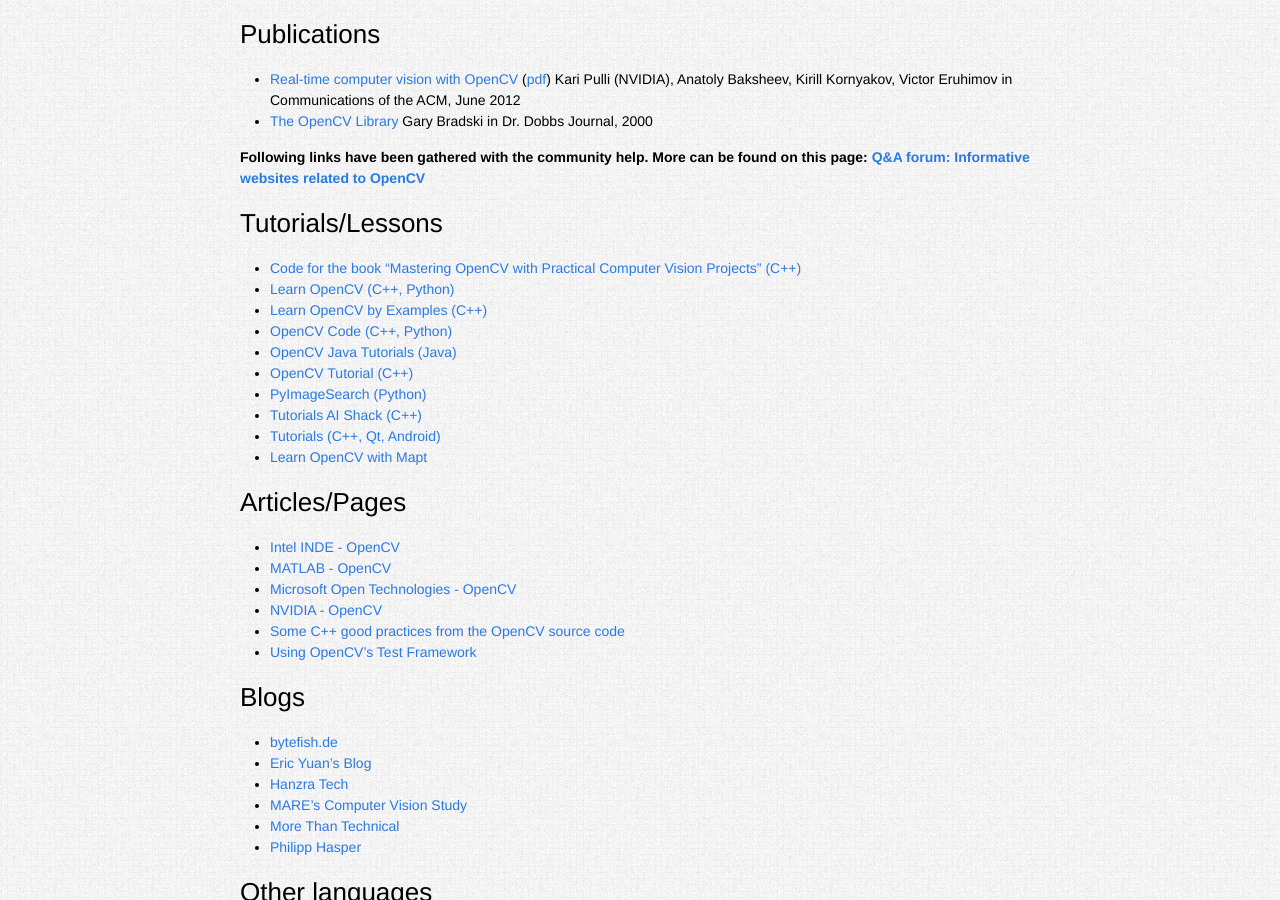
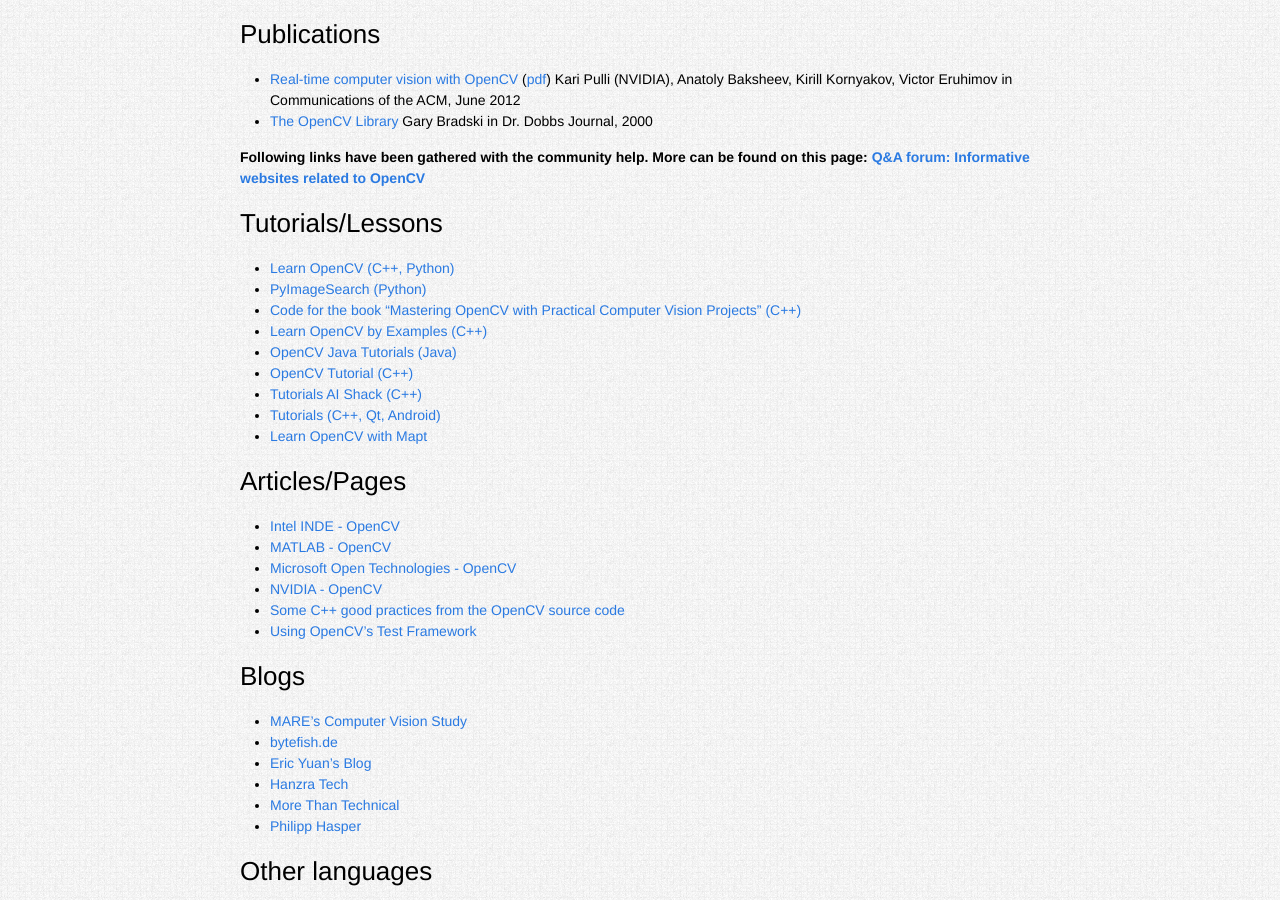
Before and after one commit to opencv-infrastructure/opencv.org, a Jekyll site: the page built from links.md, in a window 1280 px wide and 900 px high, scrolled down 202 px. Built offline with Jekyll 4.4.1, drawn with Linux system fonts in a browser that asks for light colours.

Commit message:
Update links.md

```diff
--- a/links.md
+++ b/links.md
@@ -16,13 +16,12 @@
 
 ### Tutorials/Lessons
 
+*   [Learn OpenCV (C++, Python)](http://www.learnopencv.com/)
+*   [PyImageSearch (Python)](http://www.pyimagesearch.com/)
 *   [Code for the book "Mastering OpenCV with Practical Computer Vision Projects" (C++)](https://github.com/MasteringOpenCV/code)
-*   [Learn OpenCV (C++, Python)](http://www.learnopencv.com/)
 *   [Learn OpenCV by Examples (C++)](http://opencvexamples.blogspot.com/p/table-of-contents.html)
-*   [OpenCV Code (C++, Python)](http://opencv-code.com/)
 *   [OpenCV Java Tutorials (Java)](http://opencv-java-tutorials.readthedocs.org/en/latest/)
 *   [OpenCV Tutorial (C++)](http://opencv-srf.blogspot.com/)
-*   [PyImageSearch (Python)](http://www.pyimagesearch.com/)
 *   [Tutorials AI Shack (C++)](http://aishack.in/tutorials/)
 *   [Tutorials (C++, Qt, Android)](http://amin-ahmadi.com/category/tutorials/opencv-tutorials/)
 *   [Learn OpenCV with Mapt](https://www.packtpub.com/mapt/search_results?query=OpenCV&ss_cck_field_available=Available,Early%20Access)
@@ -38,10 +37,10 @@
 
 ### Blogs
 
+*   [MARE's Computer Vision Study](http://study.marearts.com/)
 *   [bytefish.de](http://bytefish.de/tag/opencv/)
 *   [Eric Yuan's Blog](http://eric-yuan.me/category/opencv/)
 *   [Hanzra Tech](http://hanzratech.in/categories/opencv/)
-*   [MARE's Computer Vision Study](http://study.marearts.com/search/label/OpenCV)
 *   [More Than Technical](http://www.morethantechnical.com/?s=opencv)
 *   [Philipp Hasper](http://www.hasper.info/tag/opencv/)
 
```
